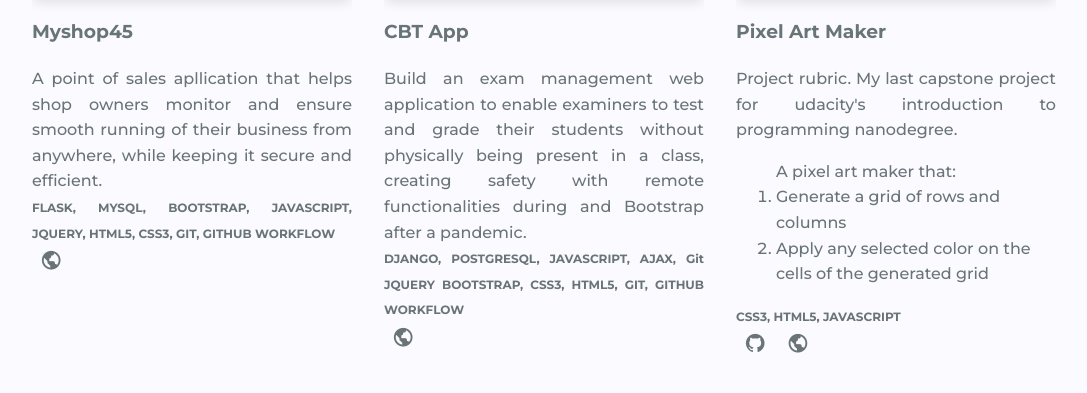
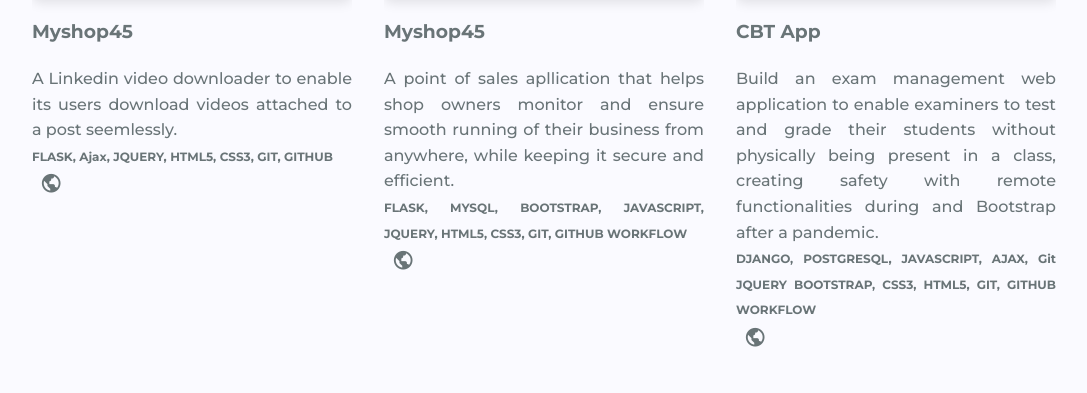
Before and after one commit to izudada/my_portfolio, a Django app: page / in a window 1280 px wide. Shown: the part 2774-3167 px from the top of the page, without its empty margins (96-1183 px from the left). Run offline with Django 3.2, Linux system fonts and the light colour scheme.

Commit message:
feat: add new project

```diff
--- a/portfolio/templates/index.html
+++ b/portfolio/templates/index.html
@@ -134,6 +134,20 @@
             <h2 class="section-title">Portfolio</h2>
 
             <div class="portfolio__container bd-grid">
+                <div class="portfolio__img">
+                    <img src="https://res.cloudinary.com/dro7pyxba/image/upload/v1679498414/my_portfolio/linkedinsave_zgllqf.png" alt="Image of Linkedinsave">
+                    <h3>Myshop45</h3>
+                    <p>
+                        A Linkedin video downloader to enable its users download videos attached to a post seemlessly.
+                    </p>
+                    <p>
+                        <small>FLASK, Ajax, JQUERY, HTML5, CSS3, GIT, GITHUB </small>
+                    </p>
+
+                    <div class="about__social">
+                        <a href="https://linkedinsave.xyz" class="about__social-icon" target="_blank"><i class='bx bx-world' ></i></a>
+                    </div>
+                </div>
                 <div class="portfolio__img">
                     <img src="https://res.cloudinary.com/dro7pyxba/image/upload/v1674212896/my_portfolio/myshop45_thsvlo.png" alt="Image of Myshop45">
                     <h3>Myshop45</h3>
```
